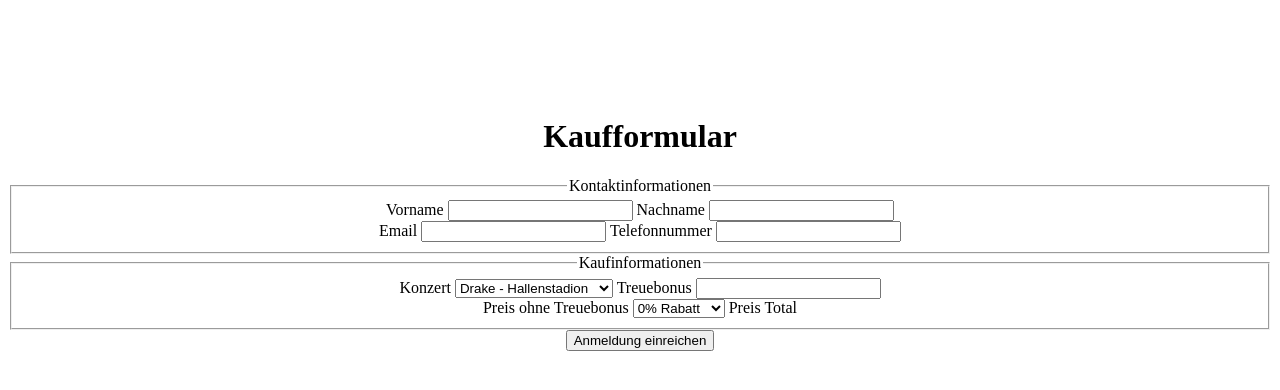
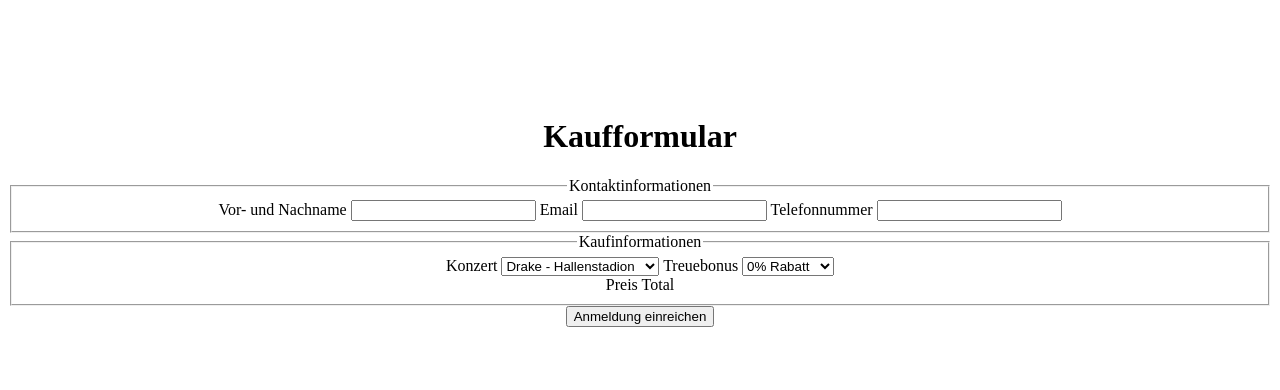
Before and after one commit to siangi/-K307-2017-Konzerttickets, a PHP site: page /kaufformular in a window 1280 px wide. Shown: the part 223-613 px from the top of the page. Run offline with PHP 8.4, Linux system fonts and the light colour scheme.

Commit message:
Nachname und Vorname wurde zu einem Feld zusammengeführt

```diff
--- a/app/Views/Kaufformular.view.php
+++ b/app/Views/Kaufformular.view.php
@@ -15,11 +15,8 @@
 
         <legend>Kontaktinformationen</legend>
 
-        <label for="firstname">Vorname</label>
-        <input type="text" id="firstname" name="firstname">
-
-        <label for="lastname">Nachname</label>
-        <input type="text" id="lastname" name="lastname"></br>
+        <label for="firstname">Vor- und Nachname</label>
+        <input type="text" id="firstAndLastName" name="firstAndLastName">
 
         <label for="Email">Email</label>
         <input type="text" id="Email" name="Email">
@@ -44,15 +41,14 @@
         </select>
 
         <label for="Treuebonus">Treuebonus</label>
-        <input type="text" id="Treuebonus"></br>
-
-        <label for="PriceWOBonus">Preis ohne Treuebonus</label>
         <select>
             <option value="1">0% Rabatt</option>
             <option value="2">5% Rabatt</option>
             <option value="3">10% Rabatt</option>
             <option value="3">15% Rabatt</option>
-        </select>
+        </select></br>
+
+
         <label for="Treuebonus">Preis Total</label>
 
     </fieldset>
```
Also changed, not shown: app/Controllers/validationController.php (+1 -7 lines).
